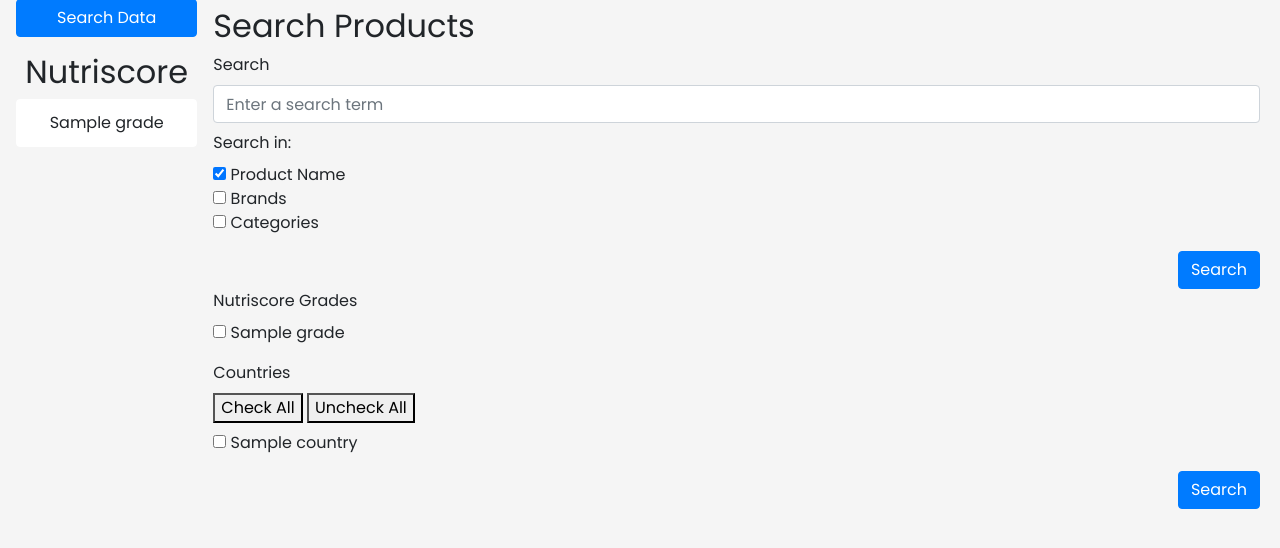
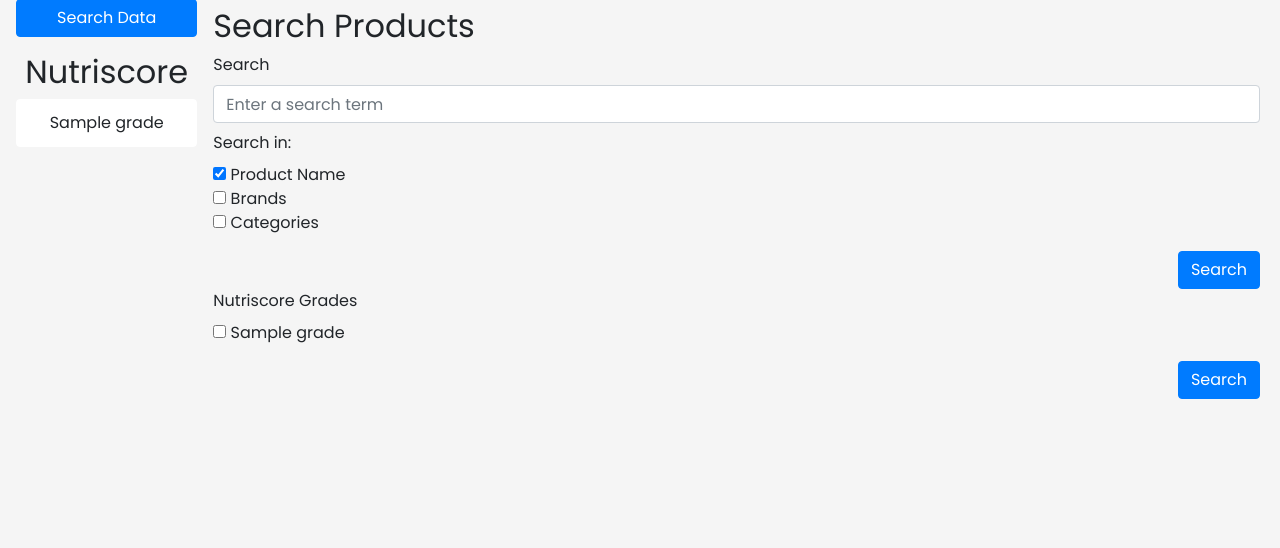
Before and after one commit to DahliaNoir71/nutriscore, a Flask app: template app/templates/search.html in a window 1280 px wide. Shown: the part 67-615 px from the top of the page. Run offline with Flask 3, Linux system fonts and the light colour scheme; the template is opened without the code that fills it: most values are stand-ins (such as "Sample title", 1, 10 or a date in 2020); parts of the project's set-up code (start-up, migrations or seed data) failed here and were passed over; some libraries are stand-ins or nearby versions.

Commit message:
Updated interface without countries

```diff
--- a/app/templates/search.html
+++ b/app/templates/search.html
@@ -41,20 +41,6 @@
                     {% endfor %}
                 </div>
 
-                <!-- Country Checkboxes -->
-                <div class="form-group">
-                    <label>Countries</label><br>
-                    <button type="button" onclick="checkAllCountries(true)">Check All</button>
-                    <button type="button" onclick="checkAllCountries(false)">Uncheck All</button>
-                    <div class="mt-2">
-                        {% for country in countries %}
-                            <input type="checkbox" name="countries" value="{{ country }}"
-                                   {% if country == 'France' %} checked {% endif %}>
-                            {{ country }}<br>
-                        {% endfor %}
-                    </div>
-                </div>
-
                 <div class="form-button">
                     <!-- Submit Button -->
                     <button type="submit" class="btn btn-primary">Search</button>
--- a/app/templates/search_results.html
+++ b/app/templates/search_results.html
@@ -37,7 +37,6 @@
                             <p><strong>Code:</strong> {{ product.code }}</p>
                             <p><strong>Brands:</strong> {{ product.brands }}</p>
                             <p><strong>Nutriscore:</strong> {{ product.nutriscore_score }} ({{ product.nutriscore_grade }})</p>
-                            <p><strong>Countries:</strong> {{ product.country_clean | join(', ') }}</p>
                         </div>
                     </div>
                 {% endfor %}
--- a/app/templates/training_data.html
+++ b/app/templates/training_data.html
@@ -37,7 +37,6 @@
                                 <p><strong>Code:</strong> {{ product.code }}</p>
                                 <p><strong>Brands:</strong> {{ product.brands }}</p>
                                 <p><strong>Nutriscore:</strong> {{ product.nutriscore_score }} ({{ product.nutriscore_grade }})</p>
-                                <p><strong>Countries:</strong> {{ product.country_clean | join(', ') }}</p>
                             </div>
                         </div>
                     {% endfor %}
```
Also changed, not shown: app/modules/routes.py (+1 -13 lines).
